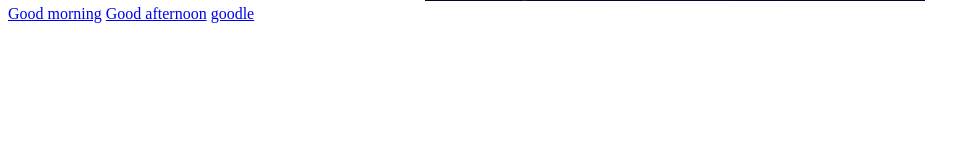
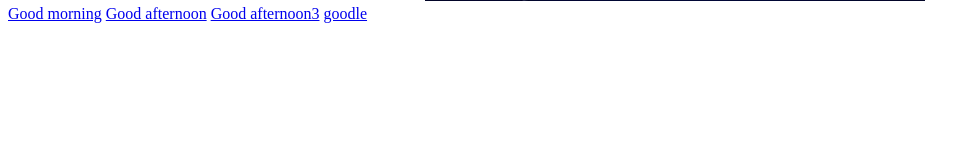
Before and after one commit to bharath447/date-time-, a Django app: page / in a window 1280 px wide; the page is wider, and only the part inside the window is pictured. Shown: the part 637-800 px from the top of that part, without its empty margins (0-980 px from the left). Run offline with Django 4.2, Linux system fonts and the light colour scheme.

Commit message:
afternoon 3

```diff
--- a/templates/testapp/wish.html
+++ b/templates/testapp/wish.html
@@ -26,6 +26,7 @@
     <img src="{% static 'images/gn.jpg' %}" alt="image 2 not found.">
     <a href="morning.html">Good morning</a>
     <a href="afternoon.html">Good afternoon</a>
+    <a href="afternoon.html">Good afternoon3</a>
     <a href="https://www.google.co.in/">goodle</a>
 </body>
 </html>
```
